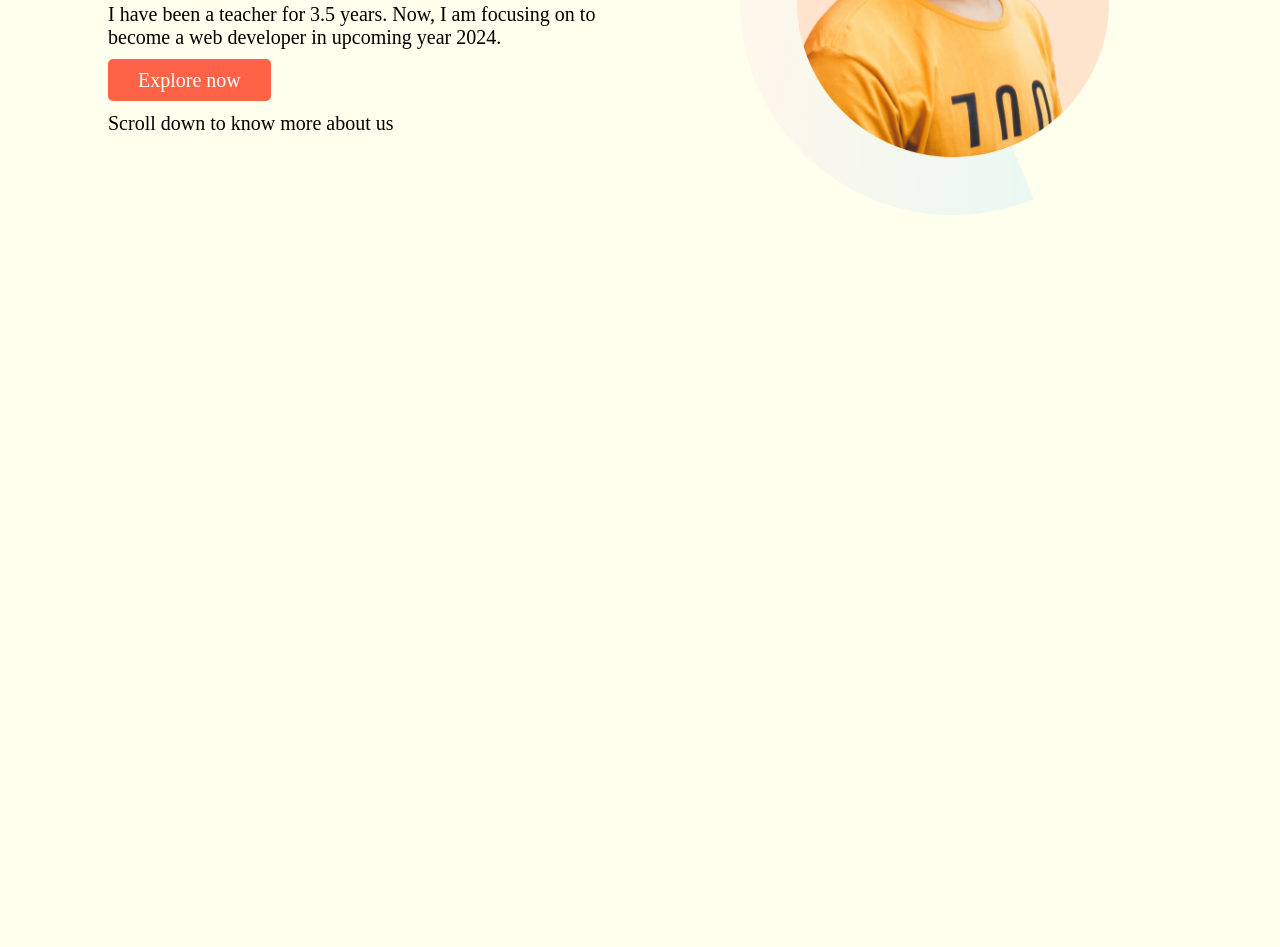
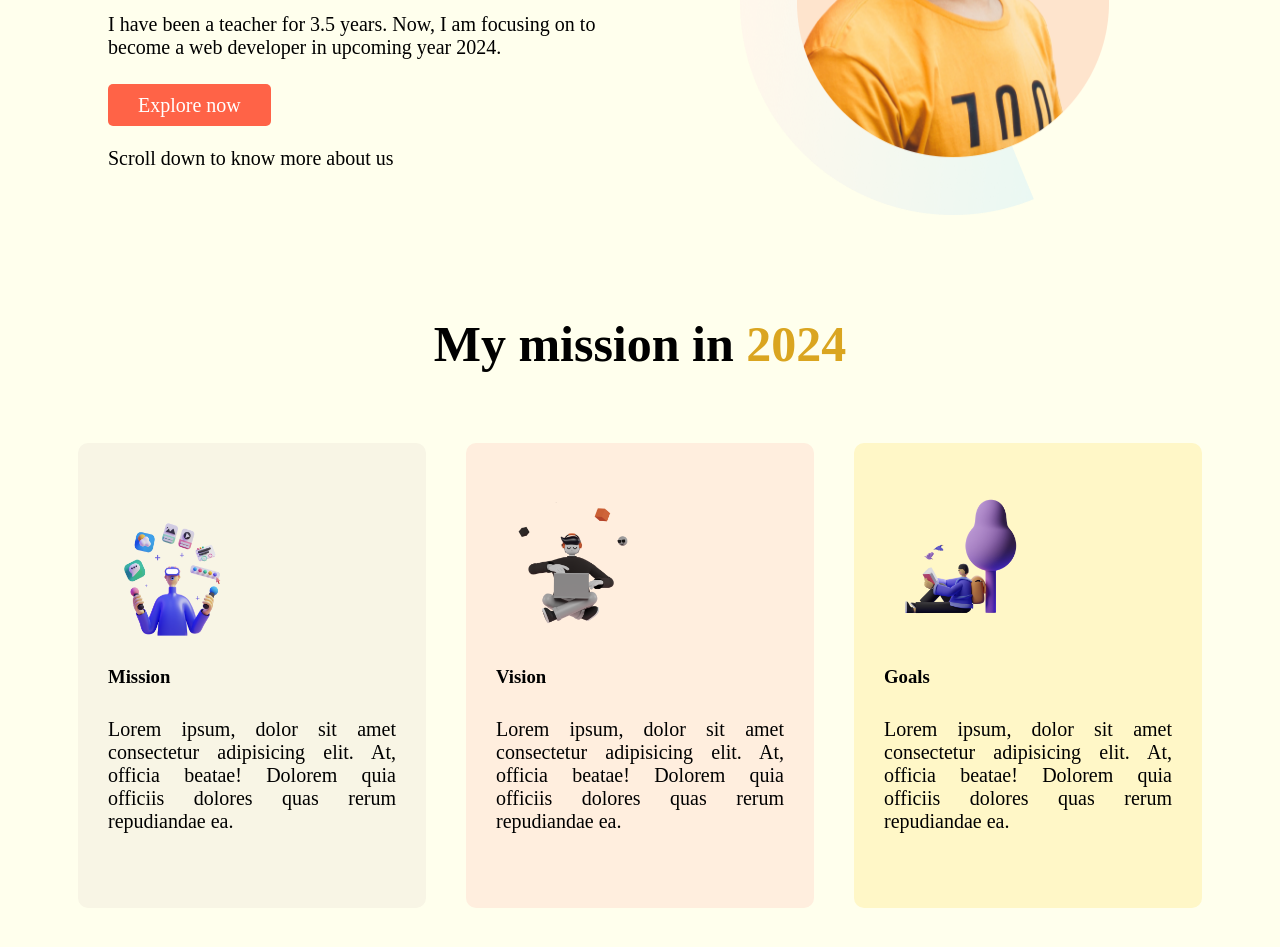
Before and after one commit to tohidulalam/Mission-2024, a plain HTML site: page index.html in a window 1280 px wide. Shown: the part 335-1282 px from the top of the page. Before the commit the page ends 800 px from the top, so only its background shows below. Drawn offline with Linux system fonts and the light colour scheme.

Commit message:
mission section completed

```diff
--- a/index.html
+++ b/index.html
@@ -29,5 +29,28 @@
             </div>
         </div>
     </section>
+
+    <section>
+        <h2> My mission in <span id="year">2024</span></h2>
+        <div class="mission-section">
+            <div class="mission">
+                <img src="images/illustrators/illustrator-1.png" alt="" height="150px" width="150px">
+                <h3>Mission</h3>
+                <p>Lorem ipsum, dolor sit amet consectetur adipisicing elit. At, officia beatae! Dolorem quia officiis dolores quas rerum repudiandae ea.</p>
+
+            </div>
+            <div class="vision">
+                <img src="images/illustrators/illustrator-2.png" alt="" height="150px" width="150px">
+                <h3>Vision</h3>
+                <p>Lorem ipsum, dolor sit amet consectetur adipisicing elit. At, officia beatae! Dolorem quia officiis dolores quas rerum repudiandae ea.</p>
+
+            </div>
+            <div class="goals">
+                <img src="images/illustrators/illustrator-3.png" alt="" height="150px" width="150px">
+                <h3>Goals</h3>
+                <p>Lorem ipsum, dolor sit amet consectetur adipisicing elit. At, officia beatae! Dolorem quia officiis dolores quas rerum repudiandae ea.</p>
+            </div>
+        </div>
+    </section>
 </body>
 </html>
--- a/style.css
+++ b/style.css
@@ -3,6 +3,7 @@ body{
 }
 #focus{
     display: flex;
+    margin-bottom: 100px;
 }
 
 .focus-1 {
@@ -23,9 +24,12 @@ body{
 h1{
     font-size: 70px;
     margin: 0;
+    padding: 0 px;
 }
 p{
     font-size: 20px;
+    padding-top: 10px;
+    padding-bottom: 15px;
 }
 a{
     text-decoration: none;
@@ -51,3 +55,57 @@ a{
     border-radius: 5px;
 
 }
+
+h2{
+    font-size: 50px;
+    text-align: center;
+
+}
+
+.mission-section{
+    display: flex;
+    margin: 50px;
+    margin-bottom: 100px;
+
+}
+
+.mission{
+    width: 25%;
+    padding-top: 50px;
+    padding-left: 30px;
+    padding-right: 30px;
+    padding-bottom: 40px;
+    text-align: justify;
+    background-color: #F8F5E5;
+    margin: 20px;
+    border-radius: 10px;
+
+}
+
+.vision{
+    width: 25%;
+    padding-top: 50px;
+    padding-left: 30px;
+    padding-right: 30px;
+    padding-bottom: 40px;
+    text-align: justify;
+    background-color: #FFEEDE;
+    margin: 20px;
+    border-radius: 10px;
+}
+
+.goals{
+    width: 25%;
+    padding-top: 50px;
+    padding-left: 30px;
+    padding-right: 30px;
+    padding-bottom: 40px;
+    text-align: justify;
+    background-color: #FFF7C7;
+    margin: 20px;
+    border-radius: 10px;
+}
+
+#year{
+    color: goldenrod;
+}
```
